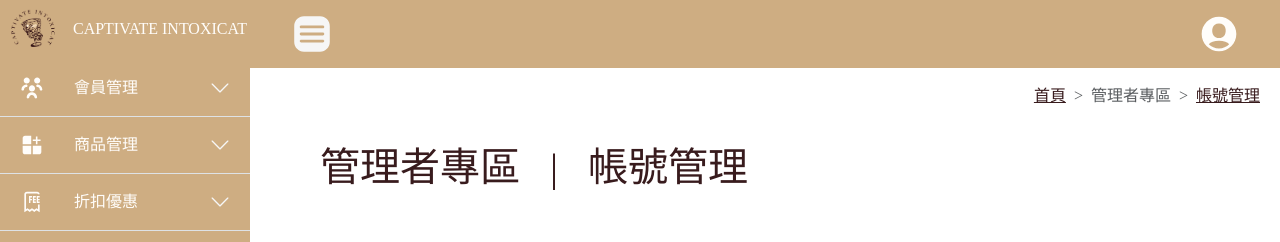
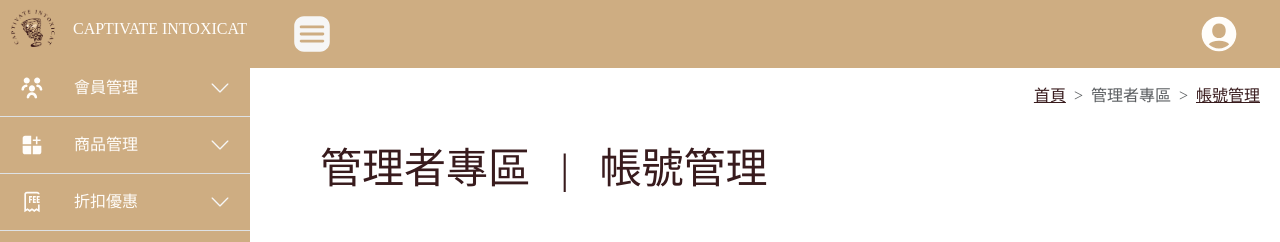
Before and after one commit to Jason21403019/TID101G2, a Vue app: page /#/admin_account in a window 1280 px wide. Shown: the top 242 px of the page. Built offline with nearby package versions, Linux system fonts and the light colour scheme; a web font is replaced by a local one.

Commit message:
feat(AdminAccount): 新增按鈕

```diff
--- a/src/views/AdminAccount.vue
+++ b/src/views/AdminAccount.vue
@@ -10,6 +10,7 @@
   <div class="d-grid gap-2 d-md-flex justify-content-md-end">
     <AdminBtnAdd :click="openForm" />
   </div>
+
   <section>
     <table class="table">
       <thead class="table-thead">
@@ -65,13 +66,15 @@
 
 <script>
 import AdminBreadcrumb from '../components/AdminBreadcrumb.vue'
+import AdminBtnAdd from '../components/AdminBtnAdd.vue'
 import Swal from 'sweetalert2'
 import { variables } from '../js/AdminVariables.js'
 
 export default {
   name: 'AdminAccount',
   components: {
-    AdminBreadcrumb
+    AdminBreadcrumb,
+    AdminBtnAdd
   },
   data() {
     return {
@@ -163,10 +166,10 @@ export default {
   color: $campari;
   &-h1 {
     display: inline;
-    font-size: 40px;
+    font-size: $fontSize_h2;
   }
   &-pipe {
-    font-size: 40px;
+    font-size: $fontSize_h2;
     margin: 0 20px;
   }
 }
```
